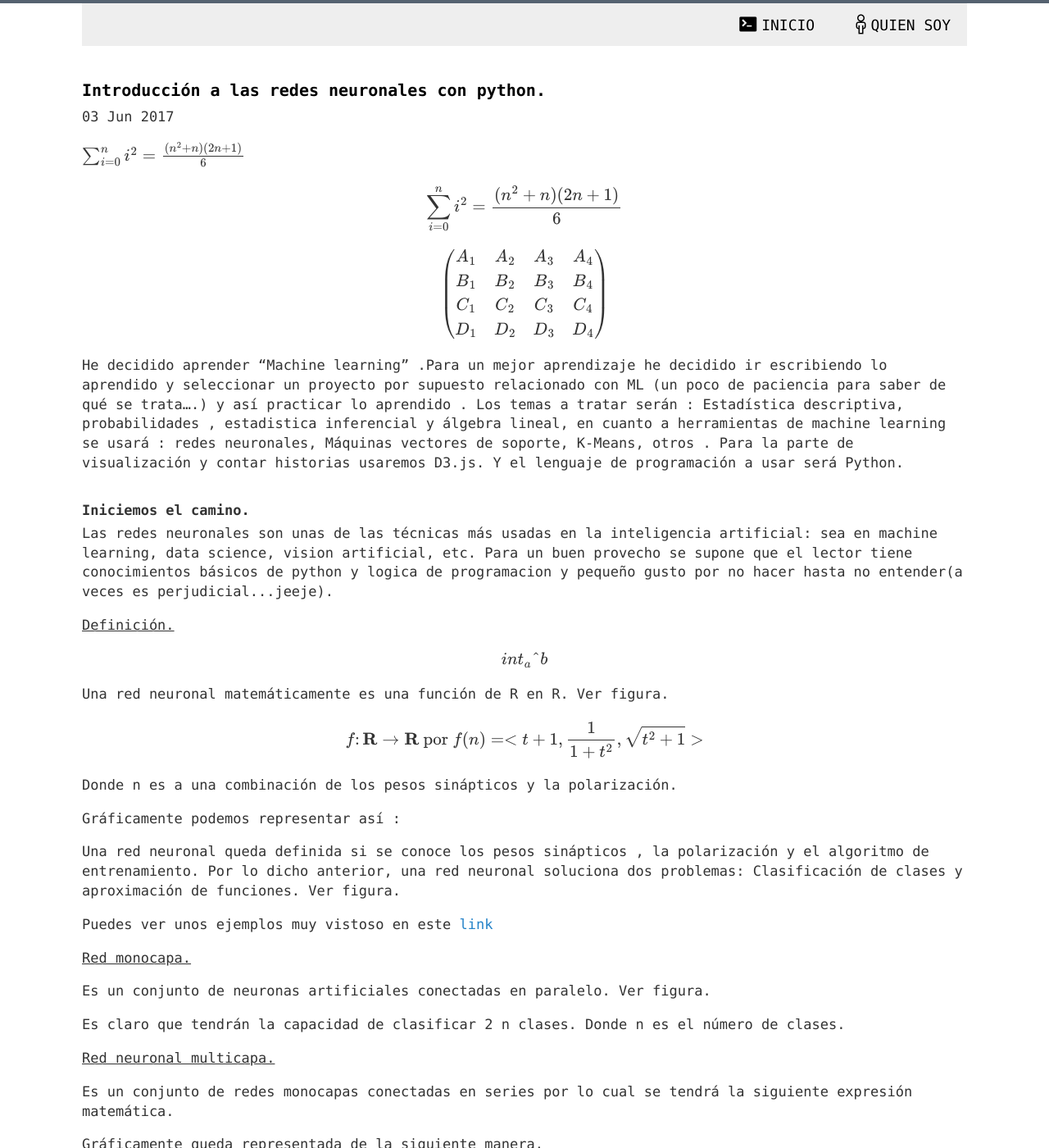
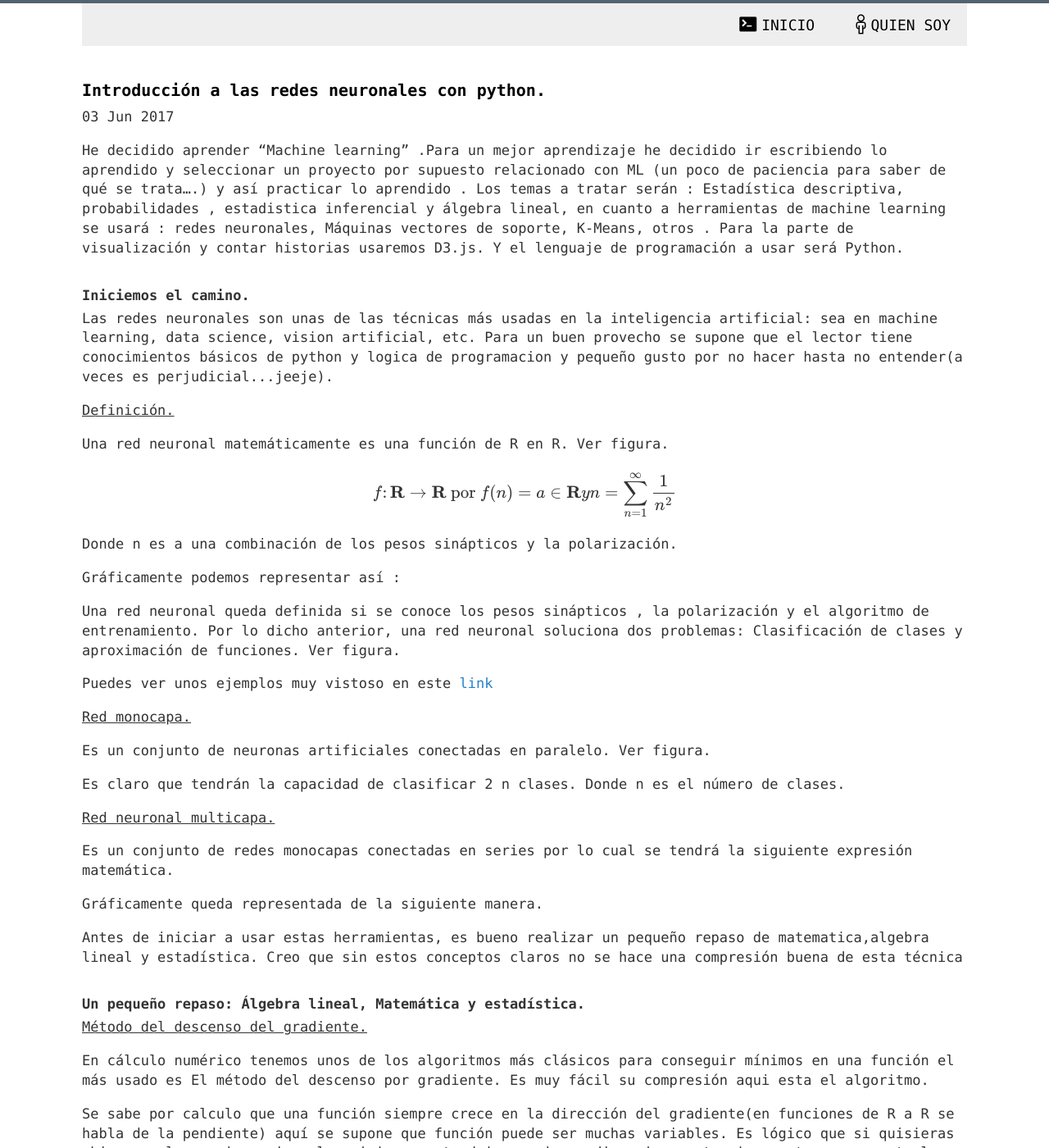
Before and after one commit to YuriAlberto/YuriAlberto.gitgub.io, a Jekyll site: the page built from _posts/2017-06-3-introduccion-a-redes-neuronales.html, in a window 1280 px wide and 1400 px high. Shown: the whole window at 82% size. Built offline with Jekyll 4.4.1, drawn with Linux system fonts in a browser that asks for light colours; formulas are drawn with MathJax 3; comment, search, counter and statistics services are not loaded.

Commit message:
Update 2017-06-3-introduccion-a-redes-neuronales.html

```diff
--- a/_posts/2017-06-3-introduccion-a-redes-neuronales.html
+++ b/_posts/2017-06-3-introduccion-a-redes-neuronales.html
@@ -19,16 +19,7 @@
 ---
 <div class="css-full-post-content js-full-post-content">
 <div dir="ltr" style="text-align: left;" trbidi="on">
- \(\sum_{i=0}^n i^2 = \frac{(n^2+n)(2n+1)}{6}\)
 
-  $$\sum_{i=0}^n i^2 = \frac{(n^2+n)(2n+1)}{6}$$
-
- \begin{pmatrix}
-A_1 & A_2 & A_3 & A_4 \\
-B_1 & B_2 & B_3 & B_4 \\
-C_1 & C_2 & C_3 & C_4 \\
-D_1 & D_2 & D_3 & D_4 \\
-\end{pmatrix}
  <p>
  He decidido aprender “Machine learning” .Para un mejor aprendizaje he decidido ir escribiendo lo aprendido y seleccionar un proyecto por supuesto relacionado con ML (un poco de paciencia para saber de qué se trata….) y así practicar lo aprendido .
 
@@ -43,12 +34,10 @@ Para un buen provecho se supone que el lector tiene conocimientos básicos de py
  </p>
 <p><ins>Definición.</ins></p>
 <p>
- \[int_aˆb\]
-Una red neuronal matemáticamente es una función de R en R. Ver figura.
+ Una red neuronal matemáticamente es una función de R en R. Ver figura.
 </p>
 \[
-  f\colon\RR\to\RR \hbox{ por } f(n)=< t+1,{1\over 1+t^2}, \sqrt{t^2+1} >
-\]
+  f\colon\RR\to\RR \hbox{ por } f(n)= a\in\RR  y n= \sum_{n=1}^\infty\frac{1}{n^2} \]
 Donde n es a una combinación de los pesos sinápticos y  la polarización.
 <p>
  Gráficamente podemos representar así :
```
